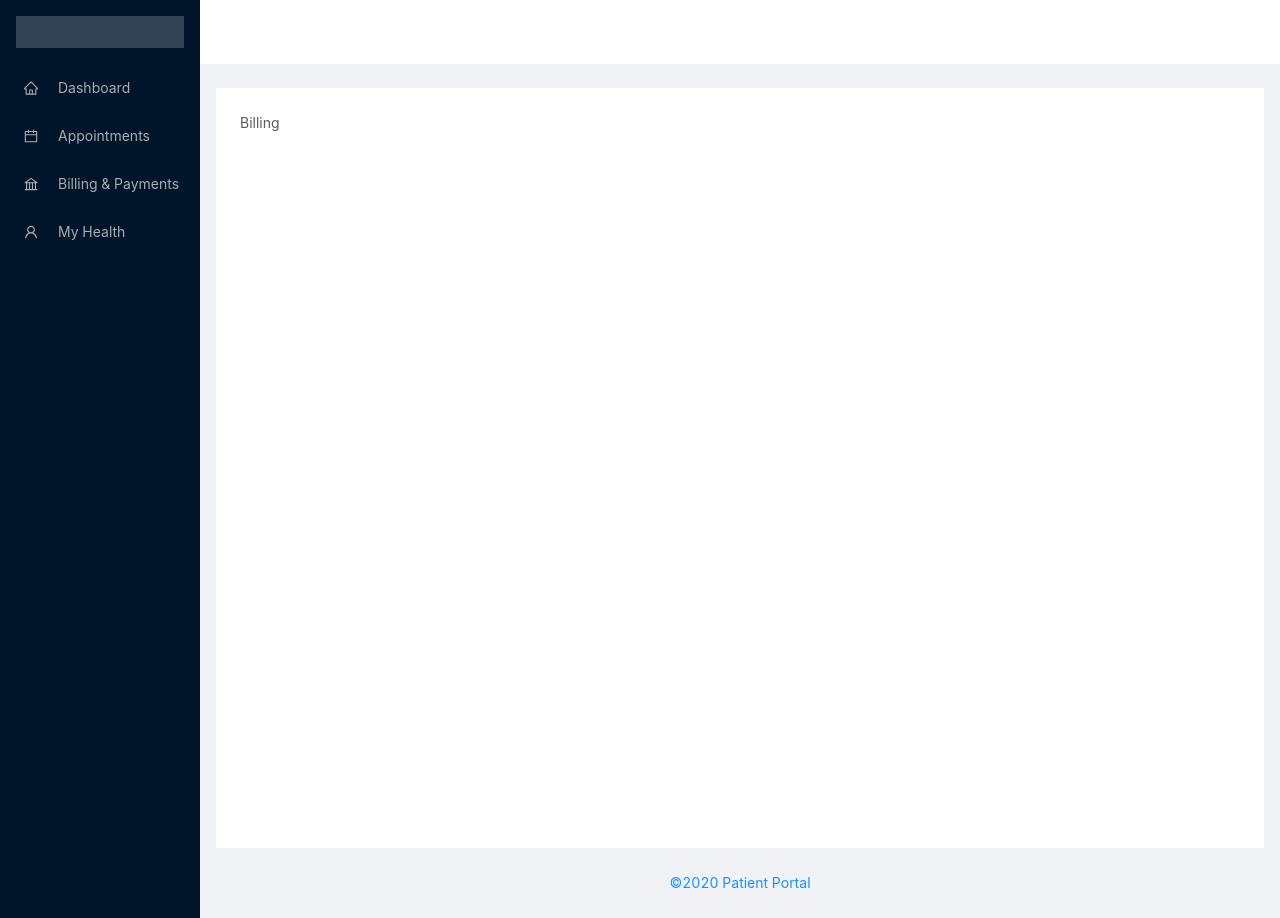
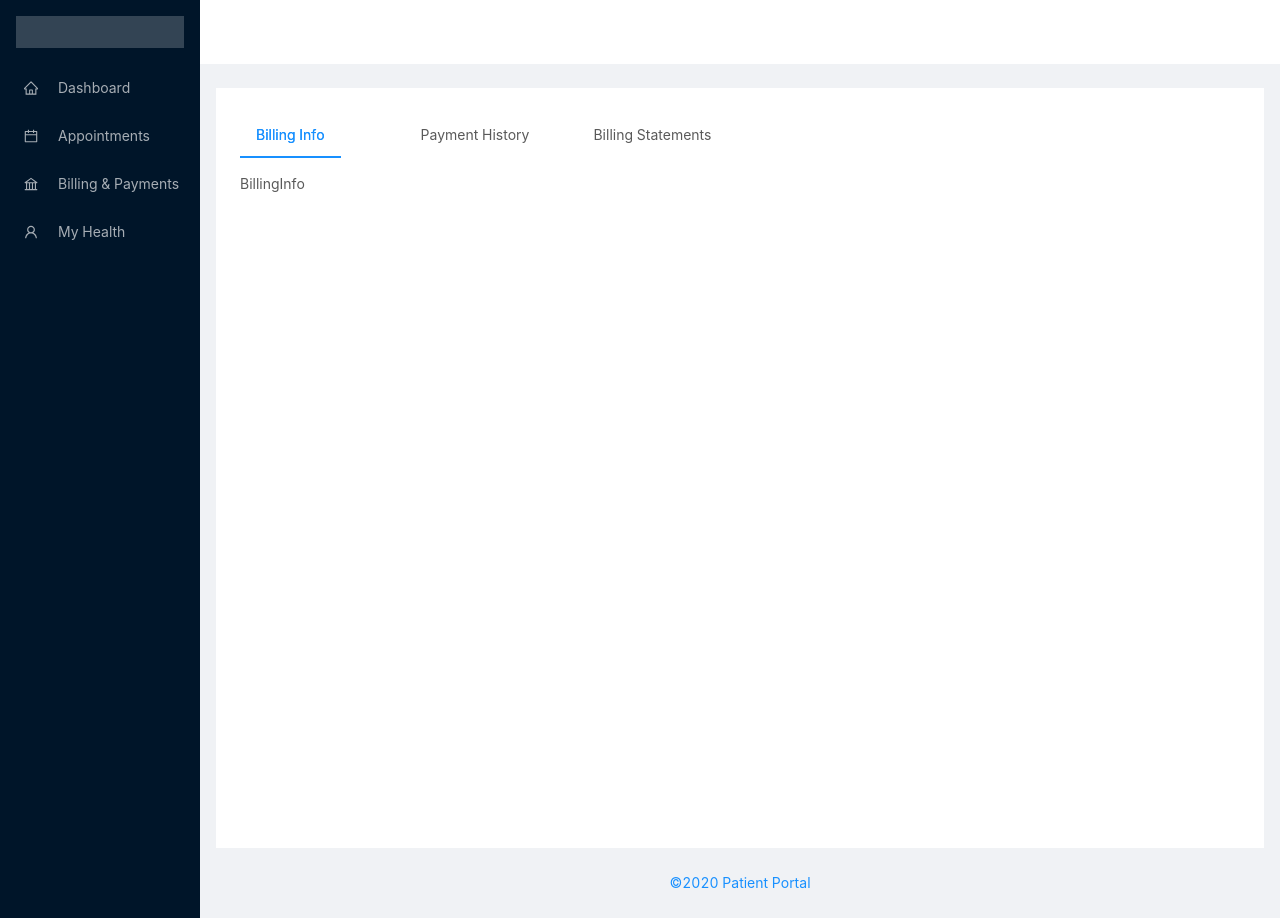
Before and after one commit to mattjaikaran/patient-portal-nextjs, a Next.js app: page /billing in a window 1280 px wide. Built offline with nearby package versions, Linux system fonts and the light colour scheme.

Commit message:
started billing section page

```diff
--- /dev/null
+++ b/components/Billing/components/BillingInfo.js
@@ -0,0 +1,9 @@
+
+
+const BillingInfo = () => {
+  return (
+    <div>BillingInfo</div>
+  )
+}
+
+export default BillingInfo
--- /dev/null
+++ b/components/Billing/components/BillingStatements.js
@@ -0,0 +1,9 @@
+
+
+const BillingStatements = () => {
+  return (
+    <div>BillingStatements</div>
+  )
+}
+
+export default BillingStatements
--- /dev/null
+++ b/components/Billing/components/PaymentHistory.js
@@ -0,0 +1,9 @@
+
+
+const PaymentHistory = () => {
+  return (
+    <div>PaymentHistory</div>
+  )
+}
+
+export default PaymentHistory
--- /dev/null
+++ b/components/Billing/index.js
@@ -0,0 +1,26 @@
+import { Tabs } from 'antd'
+import BillingInfo from './components/BillingInfo'
+import PaymentHistory from './components/PaymentHistory'
+import BillingStatements from './components/BillingStatements'
+
+const { TabPane } = Tabs
+
+function callback(key) {
+  console.log(key)
+}
+
+const BillingSection = () => (
+  <Tabs defaultActiveKey="1" onChange={callback}>
+    <TabPane tab="Billing Info" key="1">
+      <BillingInfo />
+    </TabPane>
+    <TabPane tab="Payment History" key="2">
+      <PaymentHistory />
+    </TabPane>
+    <TabPane tab="Billing Statements" key="3">
+      <BillingStatements />
+    </TabPane>
+  </Tabs>
+)
+
+export default BillingSection
--- a/pages/billing.js
+++ b/pages/billing.js
@@ -1,9 +1,10 @@
 import MainLayout from '../components/layouts/MainLayout'
+import BillingSection from '../components/Billing'
 
 export default function Billing() {
   return (
     <MainLayout>
-      <div>Billing</div>
+      <BillingSection />
     </MainLayout>
   )
 }
```
Also changed, not shown: components/Billing/style.scss (added).
